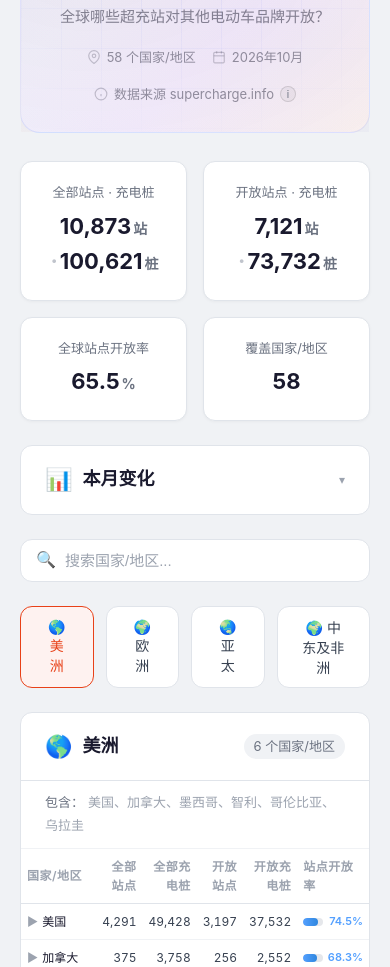
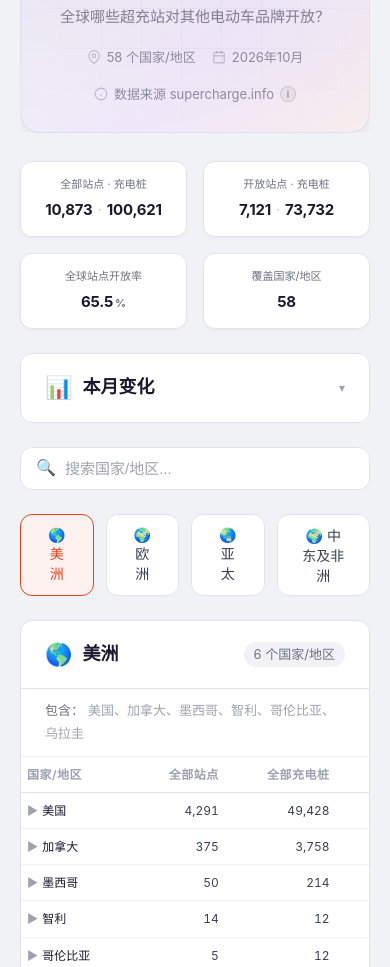
Before and after one commit to pingshanfloyd/tesla-supercharger-preview, a plain HTML site: page index.html in a window 390 px wide. Shown: the part 133-1100 px from the top of the page. Drawn offline with Linux system fonts and the light colour scheme.

Commit message:
UI: 顶部卡片去单位防折行(20/15/14px阶梯)+主表横向滚动(min-width 660px)+修复pct-cell特异性bug，移动端padding/tooltip/footer收敛

```diff
--- a/index.html
+++ b/index.html
@@ -97,12 +97,12 @@ body {
 .stats-row { display: grid; grid-template-columns: repeat(4, 1fr); gap: 16px; margin-bottom: 24px; }
 .stat-card { background: #141420; border: 1px solid #1e1e30; border-radius: 12px; padding: 20px; text-align: center; }
 .stat-card .label { color: #6a6a8a; font-size: 13px; margin-bottom: 6px; }
-.stat-card .value { font-size: 28px; font-weight: 700; color: #fff; }
+.stat-card .value { font-size: 20px; font-weight: 700; color: #fff; white-space: nowrap; letter-spacing: -0.2px; }
 .stat-card .value.orange { color: #e84118; }
 .stat-card .value.green { color: #00d2d3; }
 .stat-card .value.blue { color: #54a0ff; }
 .stat-card .unit { font-size: 14px; color: #6a6a8a; margin-left: 2px; }
-.stat-card .value .slash { color: #4a4a6a; margin: 0 2px; }
+.stat-card .value .slash { color: #5a5a7a; margin: 0 5px; font-weight: 400; }
 .changes-section { background: #141420; border: 1px solid #1e1e30; border-radius: 12px; margin-bottom: 24px; overflow: hidden; }
 .changes-section summary {
     padding: 16px 24px; list-style: none; display: flex; align-items: center; gap: 10px;
@@ -127,15 +127,20 @@ body {
 .region-header .count { margin-left: auto; background: #1e1e30; color: #8a8ab0; padding: 2px 10px; border-radius: 20px; font-size: 13px; }
 .region-countries { padding: 10px 24px; color: #6a6a8a; font-size: 13px; border-bottom: 1px solid #12121e; line-height: 1.8; }
 .region-countries span { color: #8a8ab0; margin-right: 4px; }
+.table-scroll { overflow-x: auto; -webkit-overflow-scrolling: touch; }
+.table-scroll::-webkit-scrollbar { height: 6px; }
+.table-scroll::-webkit-scrollbar-thumb { background: #33334a; border-radius: 3px; }
 .data-table { width: 100%; border-collapse: collapse; }
 .data-table th { text-align: left; padding: 12px 20px; color: #6a6a8a; font-size: 12px; font-weight: 600; text-transform: uppercase; letter-spacing: 0.5px; border-bottom: 1px solid #1e1e30; }
 .data-table th:first-child { min-width: 5.5em; }
 .data-table td { padding: 10px 20px; font-size: 14px; border-bottom: 1px solid #12121e; }
+.data-table th { white-space: nowrap; }
+.data-table td.num, .data-table td.pct-cell, .data-table td.country { white-space: nowrap; }
 .data-table tbody tr { cursor: pointer; transition: background 0.15s; }
 .data-table tbody tr:hover { background: #1a1a28; }
 .data-table .country { font-weight: 500; color: #fff; white-space: nowrap; }
 .data-table .num { font-variant-numeric: tabular-nums; color: #c0c0d0; text-align: right; }
-.data-table .pct-cell { width: 180px; }
+.data-table .pct-cell { min-width: 150px; }
 .pct-bar-wrap { display: flex; align-items: center; gap: 10px; }
 .pct-bar-bg { flex: 1; height: 8px; background: #1e1e30; border-radius: 4px; overflow: hidden; }
 .pct-bar { height: 100%; border-radius: 4px; }
@@ -150,7 +155,7 @@ body {
 .pct-val.very-low { color: #ff6b6b; }
 .full-row td { background: #0d1a0d; }
 .full-row .country { color: #00d2d3; }
-.footer { text-align: center; padding: 30px 20px; color: #4a4a6a; font-size: 13px; line-height: 1.8; max-width: 820px; margin: 0 auto; }
+.footer { text-align: center; padding: 30px 20px; color: #4a4a6a; font-size: 13px; line-height: 1.8; max-width: 820px; margin: 0 auto; box-sizing: border-box; overflow-wrap: break-word; word-break: break-word; }
 .footer a { color: #54a0ff; text-decoration: none; }
 .footer a:hover { text-decoration: underline; }
 .footer-legal { padding-top: 0; text-align: left; color: #5a5a7a; font-size: 11.5px; line-height: 1.7; }
@@ -209,21 +214,36 @@ body {
 .archive-list li a { color: #54a0ff; text-decoration: none; }
 .archive-list li a:hover { text-decoration: underline; }
 .archive-list .arch-stats { color: #6a6a8a; font-size: 13px; margin-left: 8px; }
+@media (max-width: 900px) {
+    .stats-row { grid-template-columns: repeat(2, 1fr); }
+}
+
+@media (max-width: 768px) {
+    .table-scroll .data-table { min-width: 660px; }
+}
+
 @media (max-width: 768px) {
     .stats-row { grid-template-columns: repeat(2, 1fr); }
     .header h1 { font-size: 22px; }
-    .stat-card .value { font-size: 22px; }
     .data-table th, .data-table td { padding: 10px 10px; font-size: 13px; }
-    .pct-cell { width: 140px; }
-    .sub-tooltip { width: 320px; left: 0; transform: none; }
+    .data-table .pct-cell { min-width: 120px; }
+    .sub-tooltip { width: 300px; left: 0; transform: none; }
 }
 @media (max-width: 480px) {
+    .sub-tooltip { width: 240px; }
     .stats-row { grid-template-columns: 1fr 1fr; }
+    .stat-card { padding: 14px 6px; }
+    .stat-card .value { font-size: 15px; }
+    .stat-card .label { font-size: 11px; margin-bottom: 4px; }
+    .stat-card .unit { font-size: 11px; }
     .header { padding: 24px 20px; }
     .data-table th, .data-table td { padding: 8px 6px; font-size: 12px; }
-    .pct-cell { width: 100px; }
+    .data-table .pct-cell { min-width: 96px; }
     .pct-bar-wrap { gap: 4px; }
     .pct-val { min-width: 36px; font-size: 11px; }
+}
+@media (max-width: 360px) {
+    .stat-card .value { font-size: 14px; }
 }
 /* ── Header Tech Redesign ── */
 .header-tech {
@@ -439,8 +459,8 @@ function renderMain() {
         </div>
     </div>
     <div class="stats-row">
-        <div class="stat-card"><div class="label">全部站点 · 充电桩</div><div class="value">${fmt(D.totalSites)}<span class="unit">站</span><span class="slash">·</span>${fmt(D.totalStalls)}<span class="unit">桩</span></div></div>
-        <div class="stat-card"><div class="label">开放站点 · 充电桩</div><div class="value orange">${fmt(D.openSites)}<span class="unit">站</span><span class="slash">·</span>${fmt(D.openStalls)}<span class="unit">桩</span></div></div>
+        <div class="stat-card"><div class="label">全部站点 · 充电桩</div><div class="value">${fmt(D.totalSites)}<span class="slash">·</span>${fmt(D.totalStalls)}</div></div>
+        <div class="stat-card"><div class="label">开放站点 · 充电桩</div><div class="value orange">${fmt(D.openSites)}<span class="slash">·</span>${fmt(D.openStalls)}</div></div>
         <div class="stat-card"><div class="label">全球站点开放率</div><div class="value green">${D.openRate.toFixed(1)}<span class="unit">%</span></div></div>
         <div class="stat-card"><div class="label">覆盖国家/地区</div><div class="value blue">${D.totalCountries}</div></div>
     </div>`;
@@ -465,7 +485,7 @@ function renderMain() {
         const ss = regionSortState[ridx] || { col: null, asc: true };
         html += `<div class="region-section" id="region-${ridx}"><div class="region-header"><span class="icon">${region.icon}</span><h2>${region.name}</h2><span class="count">${region.countries.length} 个国家/地区</span></div>`;
         html += `<div class="region-countries"><span>包含：</span>${countryList}</div>`;
-        html += `<table class="data-table" data-region="${ridx}"><thead><tr>`;
+        html += `<div class="table-scroll"><table class="data-table" data-region="${ridx}"><thead><tr>`;
         html += `<th>国家/地区</th>`;
         html += `<th class="sortable" style="text-align:right" onclick="handleSort(${ridx},'total')${ss.col==='total'?' sort-active':''}">全部站点${ss.col==='total'?`<span class="sort-arrow">${ss.asc?'↑':'↓'}</span>`:''}</th>`;
         html += `<th class="sortable" style="text-align:right" onclick="handleSort(${ridx},'totalStalls')${ss.col==='totalStalls'?' sort-active':''}">全部充电桩${ss.col==='totalStalls'?`<span class="sort-arrow">${ss.asc?'↑':'↓'}</span>`:''}</th>`;
@@ -524,7 +544,7 @@ function renderMain() {
             }
             html += `</div></td></tr>`;
         });
-        html += `</tbody></table></div>`;
+        html += `</tbody></table></div></div>`;
     });
     if (D.archive && D.archive.length > 0) {
         html += `<div class="archive-section"><h3>📅 历史数据</h3><ul class="archive-list">`;
```
